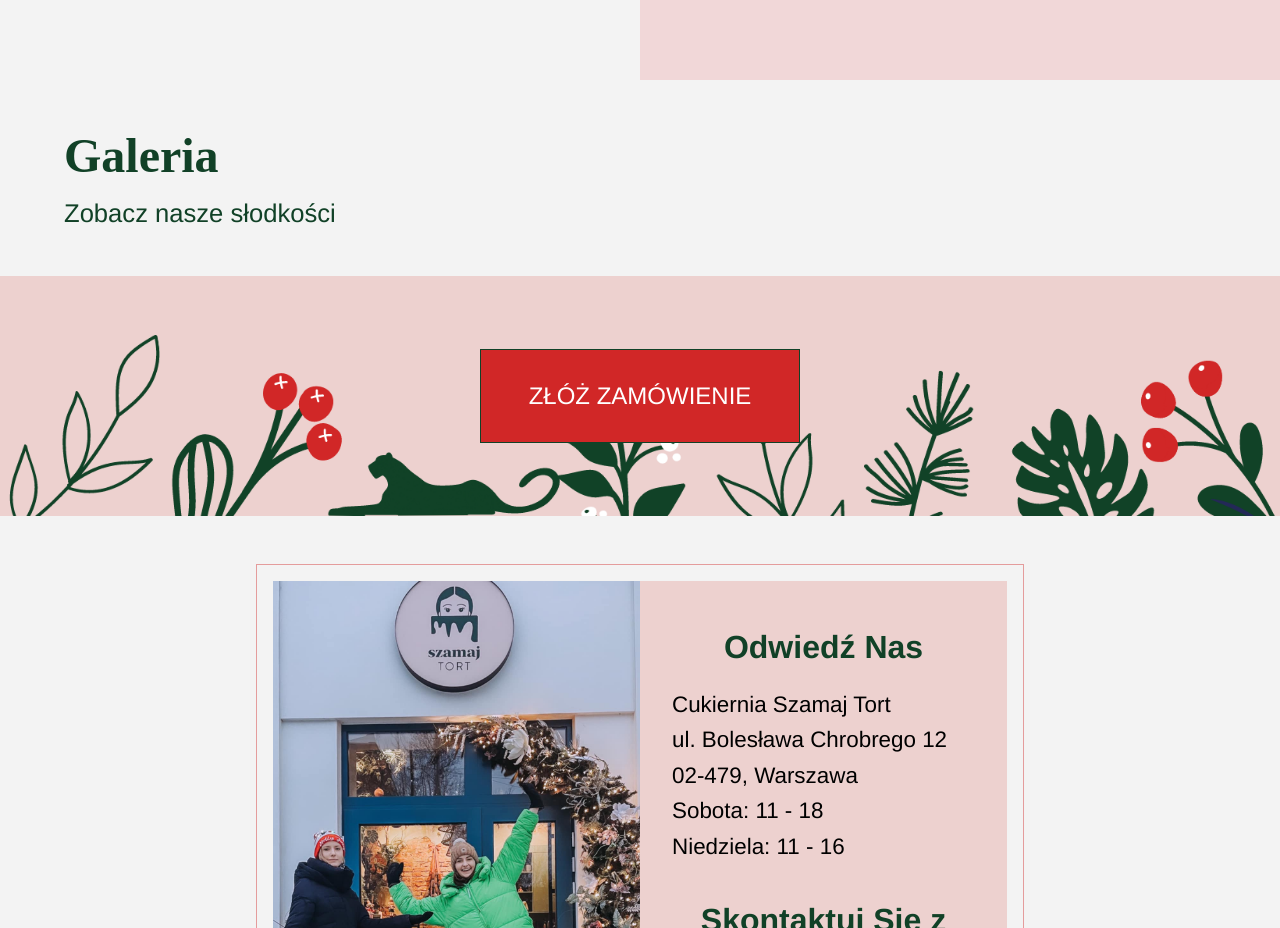
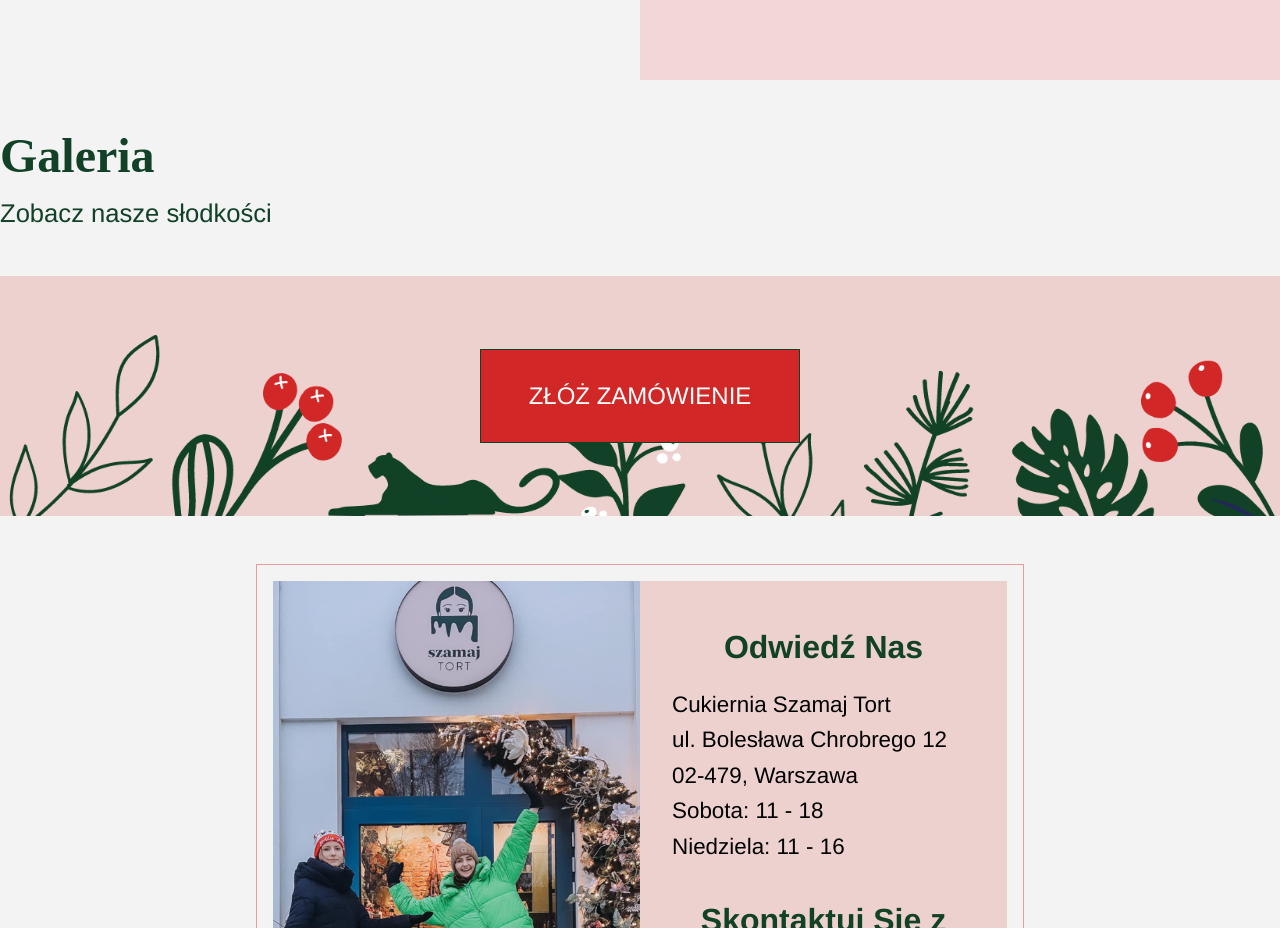
Before and after one commit to fstawicki/SzamajTort, a React (Create React App) app: page / in a window 1280 px wide. Shown: the part 1520-2448 px from the top of the page. Built offline with nearby package versions, Linux system fonts and the light colour scheme; a web font is replaced by a local one.

Commit message:
working on gallery css

```diff
--- a/src/components/Gallery/Gallery.jsx
+++ b/src/components/Gallery/Gallery.jsx
@@ -4,9 +4,6 @@ import { Swiper, SwiperSlide } from 'swiper/react';
 import { Navigation, Pagination, Scrollbar, A11y } from 'swiper';
 
 import styles from './Gallery.module.css';
-
-import { BsArrowLeftShort, BsArrowRightShort } from 'react-icons/bs';
-
 
 
 import 'swiper/css';
@@ -28,19 +25,6 @@ import gallery08 from '../../images/gallery08.jpg';
 
 const Galery = (props) => {
 
-
-    // const scrollRef = React.useRef(null);
-
-    // const scroll = (direction) => {
-    //     const { current } = scrollRef;
-
-    //     if(direction === 'left'){
-    //         current.scrollLeft -= 325;
-    //     }else{
-    //         current.scrollLeft += 325;
-    //     }
-    // }
-
     const galleryImages = [
         gallery01, gallery02, gallery03, gallery04, gallery05, gallery06, gallery07, gallery08
     ];
@@ -61,7 +45,7 @@ const Galery = (props) => {
                 scrollbar={{ draggable: true }}
             >
                 {galleryImages.map((image) => {
-                        return <SwiperSlide style={{ backgroundImage: `url(${image})` }}></SwiperSlide>;
+                        return <SwiperSlide key={`${image}`} style={{ backgroundImage: `url(${image})` }}></SwiperSlide>;
                     })
                 }
             </Swiper>
--- a/src/components/Gallery/Gallery.module.css
+++ b/src/components/Gallery/Gallery.module.css
@@ -1,20 +1,9 @@
 .gallery {
-    display: flex;
-    flex-direction: row;
-    padding: 0 0 0 4rem;
-    margin: 6rem 0;
 
 }
 
 .galleryleft {
-    flex: 1;
-    display: flex;
-    justify-content: center;
-    align-items: flex-start;
-    flex-direction: column;
 
-    min-width: 500px;
-    padding-right: 4rem;
 }
 
 .galleryleft h2{
@@ -31,53 +20,13 @@
 }
 
 .galleryright {
-    flex: 1;
-    display: flex;
-    flex-direction: row;
-    max-width: 65%;
-    position: relative;
+
 }
 
 .galleryright_container {
-    display: flex;
-    flex-direction: row;
-    width: max-content;
-    overflow-x: scroll;
-    -ms-overflow-style: none;
-    scrollbar-width: none;
+
 }
 
-.galleryright_container::-webkit-scrollbar {
-    display: none;
-}
-
-.galleryright_card {
-    position: relative;
-    min-width: 301px;
-    height: 447px;
-    margin-right: 2rem;
-}
-
-
-.galleryright_card img {
-    width: 100%;
-    height: 100%;
-    object-fit: cover;
-    opacity: 1;
-    transition: .5s ease;
-}
-
-
-.galleryright_arrows {
-    width: 100%;
-    display: flex;
-    justify-content: space-between;
-    align-items: center;
-
-    padding: 0 1.5rem;
-    position: absolute;
-    bottom: 5%;
-}
 
 
 @media screen and (min-width: 2000px) {
@@ -85,12 +34,10 @@
 
     .galleryleft {
         width: 100%;
-        padding-right: 4rem;
     }
 
     .galleryright_card {
-        width: 100%;
-        height: 547px;
+
     }
 }
 
```
